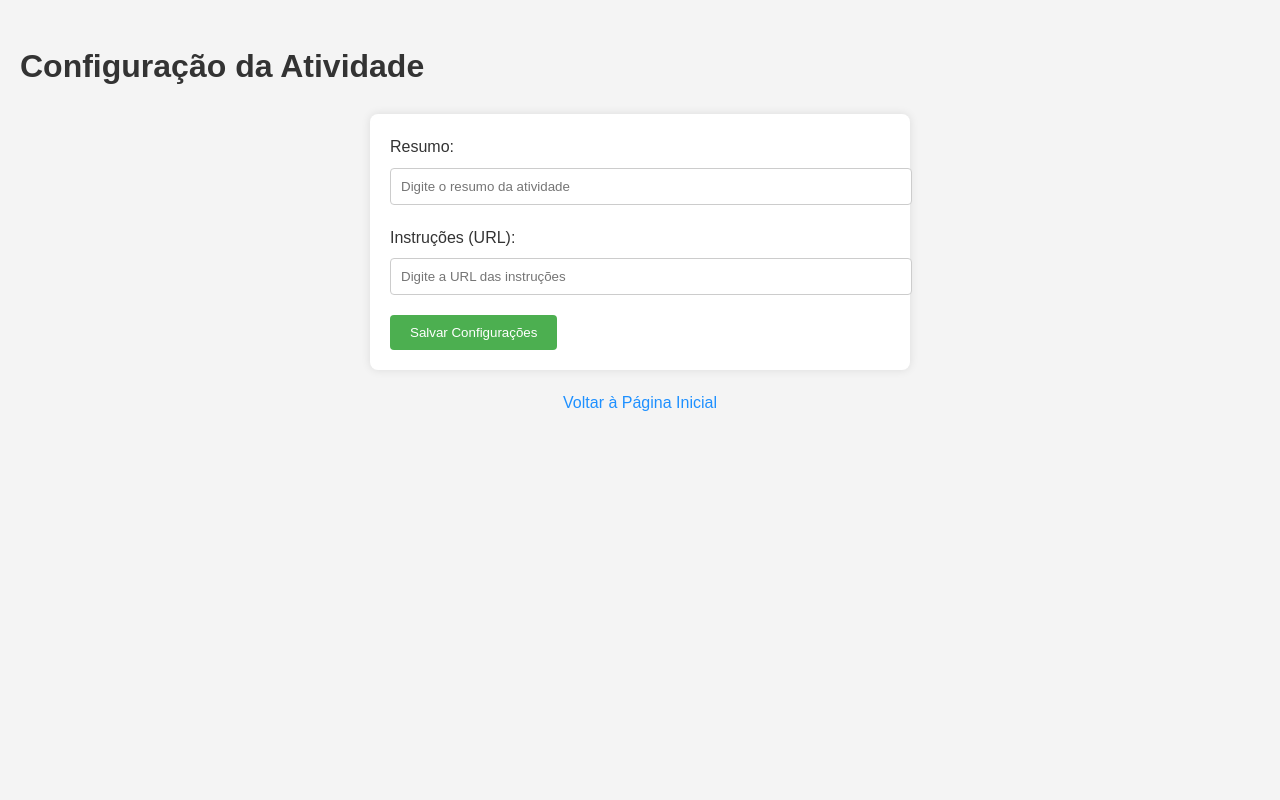
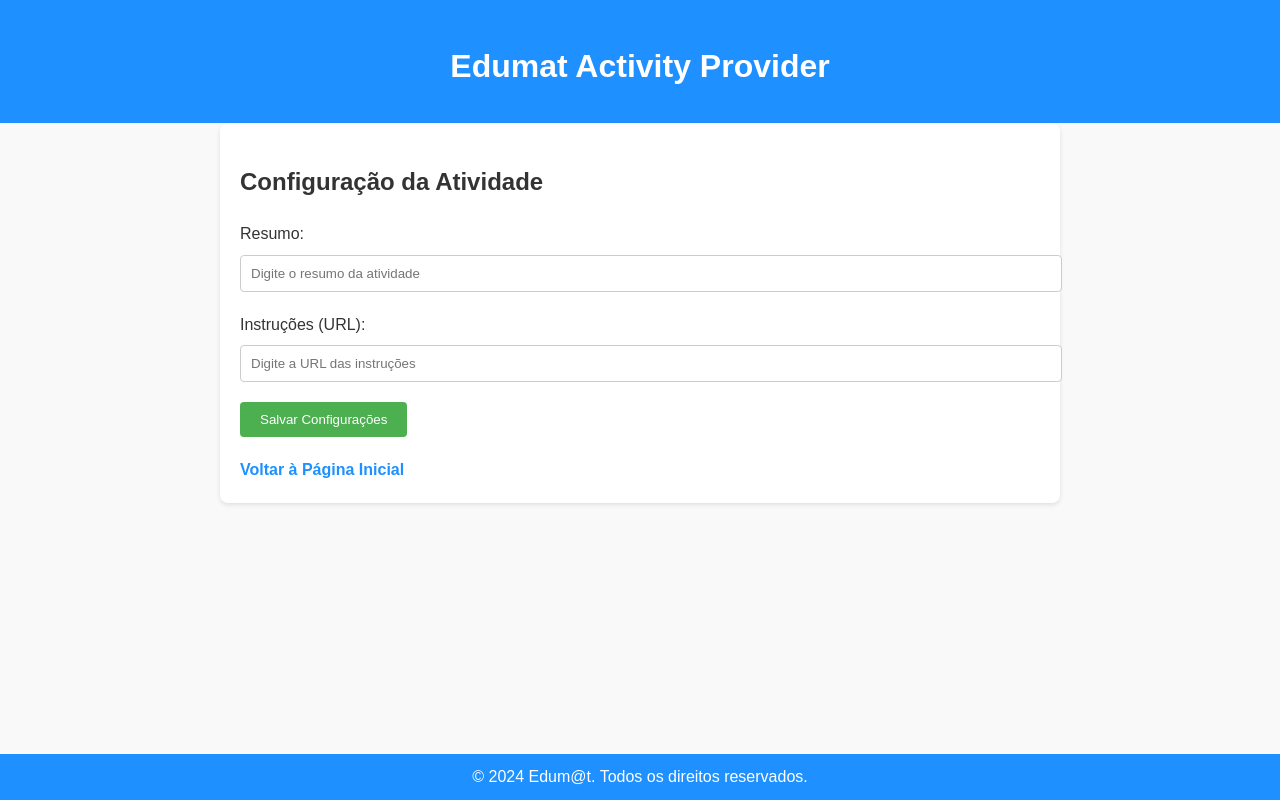
Before and after one commit to Joao-Machado-UAb/edumat, a Flask app: page /config in a window 1280 px wide. Run offline with Flask 3, Linux system fonts and the light colour scheme.

Commit message:
Update config.html

```diff
--- a/templates/config.html
+++ b/templates/config.html
@@ -9,17 +9,31 @@
             font-family: Arial, sans-serif;
             line-height: 1.6;
             margin: 0;
-            padding: 20px;
-            background-color: #f4f4f4;
+            padding: 0;
+            background-color: #f9f9f9;
             color: #333;
         }
-        form {
-            max-width: 500px;
+        header {
+            background-color: #1e90ff;
+            color: white;
+            padding: 20px 10px;
+            text-align: center;
+        }
+        main {
+            padding: 20px;
+            max-width: 800px;
             margin: 0 auto;
-            padding: 20px;
-            background-color: #fff;
+            background: #fff;
+            box-shadow: 0 2px 4px rgba(0, 0, 0, 0.1);
             border-radius: 8px;
-            box-shadow: 0 0 10px rgba(0, 0, 0, 0.1);
+        }
+        h1 {
+            font-size: 2rem;
+            margin-bottom: 10px;
+        }
+        h2 {
+            font-size: 1.5rem;
+            margin-bottom: 20px;
         }
         label {
             font-size: 16px;
@@ -45,19 +59,34 @@
             background-color: #45a049;
         }
         a {
-            display: block;
+            display: inline-block;
             margin-top: 20px;
             text-align: center;
             color: #1e90ff;
             text-decoration: none;
+            font-weight: bold;
         }
         a:hover {
             text-decoration: underline;
         }
+        footer {
+            text-align: center;
+            padding: 10px 0;
+            background-color: #1e90ff;
+            color: white;
+            position: fixed;
+            width: 100%;
+            bottom: 0;
+        }
     </style>
 </head>
 <body>
-    <h1>Configuração da Atividade</h1>
+    <header>
+        <h1>Edumat Activity Provider</h1>
+    </header>
+
+    <main>
+        <h2>Configuração da Atividade</h2>
 
         <form>
             <label for="resumo">Resumo:</label>
@@ -74,6 +103,11 @@
         </form>
 
         <a href="/">Voltar à Página Inicial</a>
+    </main>
+
+    <footer>
+        &copy; 2024 Edum@t. Todos os direitos reservados.
+    </footer>
 
     <script>
         // Lógica para atualizar os campos ocultos e mostrar alerta
```
Lines whose indentation alone changed are shown as unchanged.
